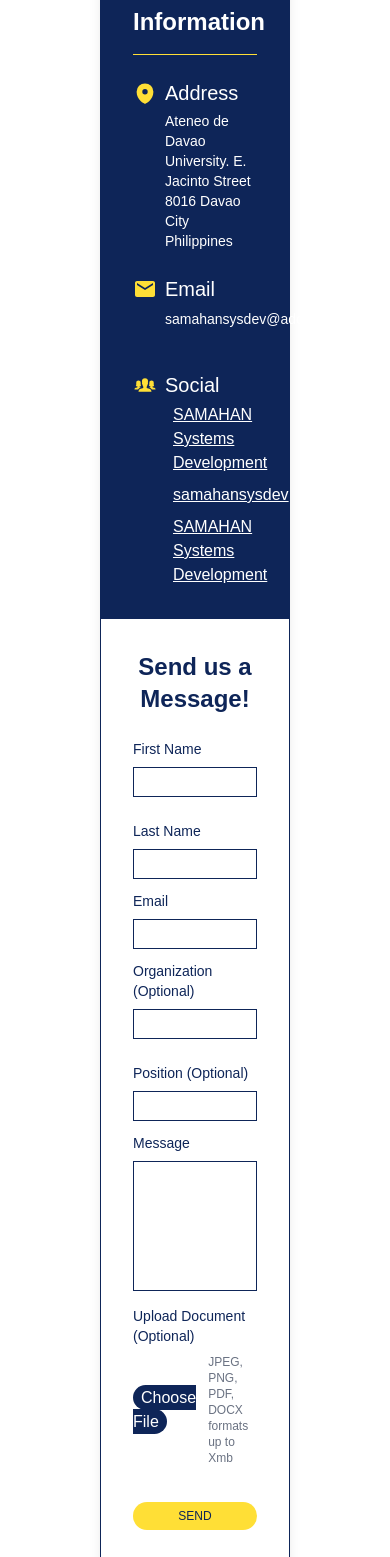
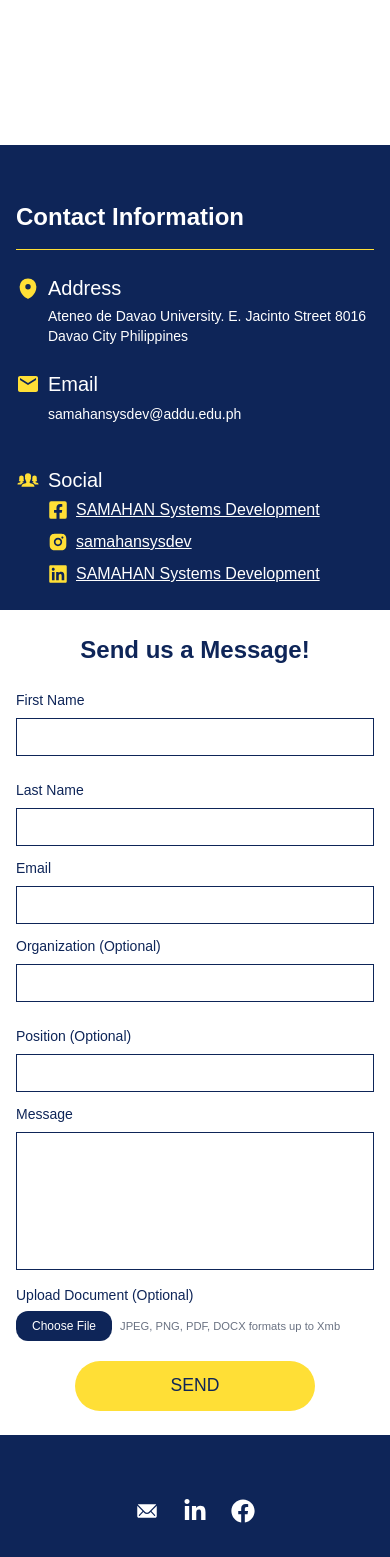
Before and after one commit to SAMAHAN-Systems-Development/sysdev-website-frontend, a Next.js app: page /contact-us in a window 390 px wide. Shown: the part 443-2000 px from the top of the page. Built offline with nearby package versions, Linux system fonts and the light colour scheme.

Commit message:
fix: responsiveness

```diff
--- a/src/components/pages/ContactUs.tsx
+++ b/src/components/pages/ContactUs.tsx
@@ -1,6 +1,6 @@
 "use client";
 
-import React, { useState } from "react";
+import React, { useState, useEffect } from "react";
 import Button from "../ui/Button";
 import { MdEmail } from "react-icons/md";
 import { FaFacebookSquare, FaLinkedin } from "react-icons/fa";
@@ -32,21 +32,25 @@
     // Submission logic will be added later
   };
 
+  useEffect(() => {
+    // Any client-side dynamic content can be handled here
+  }, []);
+
   return (
-    <div className="contact-us-form container mx-auto px-25 py-13 max-w-7xl min-h-[300px] ">
-      <h1 className="text-4xl font-bold text-center mb-4 text-[var(--color-blue3)] ">
+    <div className="contact-us-form w-full max-w-full min-h-[300px] mx-0 px-0 py-0 pt-8 md:pt-8 md:container md:mx-auto md:px-8 md:py-8 md:max-w-7xl">
+      <h1 className="text-4xl font-bold text-center mt-40 mb-5 md:mt-4 md:mb-4 text-[var(--color-blue3)]">
         COLLABORATE WITH <span className="text-[var(--color-yellow2)]">US</span>
       </h1>
-      <p className="text-lg text-center mb-8 text-[var(--color-blue3)] ">
+      <p className="text-lg text-center mb-40 md:mb-15 lg:mb-15 text-[var(--color-blue3)]">
         Collaborate with our Developer for your next project.
       </p>
 
-      <div className="border border---color-blue3 rounded-xl shadow-lg border-[var(--color-blue3)]">
+      <div className="w-full border-0 md:border border-[var(--color-blue3)] rounded-none md:rounded-xl">
         <div className="grid grid-cols-1 md:grid-cols-[0.7fr_1fr] gap-0">
           {/* Left Side: Contact Information */}
-          <div className="bg-[var(--color-blue3)] text-white p-8 rounded-t-xl md:rounded-l-xl md:rounded-tr-none">
-            <div>
-              <h2 className="text-2xl font-semibold mt-10 mb-4">Contact Information</h2>
+          <div className="bg-[var(--color-blue3)] text-white p-0 rounded-none md:p-8 md:rounded-l-xl md:rounded-tr-none">
+            <div className="px-4 py-6 md:px-0 md:py-0">
+              <h2 className="text-2xl font-semibold mt-8 mb-4">Contact Information</h2>
               <div className="border-t border-[var(--color-yellow2)] mb-6"></div>
               <div className="space-y-6">
                 {/* Address */}
@@ -87,7 +91,7 @@
                       rel="noopener noreferrer"
                       className="flex items-center gap-2 text-base underline hover:text-[var(--color-yellow3)]"
                     >
-                  <FaFacebookSquare className="text-[var(--color-yellow2)] text-1xl " />
+                      <FaFacebookSquare className="text-[var(--color-yellow2)] text-xl" />
                       SAMAHAN Systems Development
                     </a>
                     <a
@@ -96,7 +100,7 @@
                       rel="noopener noreferrer"
                       className="flex items-center gap-2 text-base underline hover:text-[var(--color-yellow3)]"
                     >
-                  <RiInstagramFill className="text-[var(--color-yellow2)] text-1.5xl" />
+                      <RiInstagramFill className="text-[var(--color-yellow2)] text-xl" />
                       samahansysdev
                     </a>
                     <a
@@ -105,7 +109,7 @@
                       rel="noopener noreferrer"
                       className="flex items-center gap-2 text-base underline hover:text-[var(--color-yellow3)]"
                     >
-                  <FaLinkedin className="text-[var(--color-yellow2)] text-1xl" />
+                      <FaLinkedin className="text-[var(--color-yellow2)] text-xl" />
                       SAMAHAN Systems Development
                     </a>
                   </div>
@@ -115,7 +119,8 @@
           </div>
 
           {/* Right Side: Form Section */}
-          <div className="bg-white p-8 rounded-b-xl md:rounded-r-xl md:rounded-bl-none">
+          <div className="bg-white p-0 rounded-none md:p-8 md:rounded-r-xl md:rounded-bl-none">
+            <div className="px-4 py-6 md:px-0 md:py-0">
               <h2 className="text-2xl font-semibold mb-6 text-[var(--color-blue3)] text-center">
                 Send us a Message!
               </h2>
@@ -131,7 +136,7 @@
                       id="first-name"
                       name="first-name"
                       required
-                  className="w-full p-1 text-sm text-[var(--color-blue3)] border border---color-blue3 focus:outline-none focus:ring-2 focus:ring-[var(--color-blue2)]"
+                      className="w-full p-2 text-sm text-[var(--color-blue3)] border border-[var(--color-blue3)] focus:outline-none focus:ring-2 focus:ring-[var(--color-blue2)]"
                     />
                   </div>
                   <div>
@@ -143,7 +148,7 @@
                       id="last-name"
                       name="last-name"
                       required
-                  className="w-full p-1 text-sm text-[var(--color-blue3)] border border---color-blue3 focus:outline-none focus:ring-2 focus:ring-[var(--color-blue2)]"
+                      className="w-full p-2 text-sm text-[var(--color-blue3)] border border-[var(--color-blue3)] focus:outline-none focus:ring-2 focus:ring-[var(--color-blue2)]"
                     />
                   </div>
                 </div>
@@ -157,39 +162,37 @@
                     id="email"
                     name="email"
                     required
-                className="w-full p-1 text-sm text-[var(--color-blue3)] border border---color-blue3 focus:outline-none focus:ring-2 focus:ring-[var(--color-blue2) ]"
+                    className="w-full p-2 text-sm text-[var(--color-blue3)] border border-[var(--color-blue3)] focus:outline-none focus:ring-2 focus:ring-[var(--color-blue2)]"
                   />
                 </div>
                 {/* Name Inputs: 2 columns */}
                 <div className="grid grid-cols-1 md:grid-cols-2 gap-6 mb-3">
                   <div>
-                <label htmlFor="first-name" className="block text-sm font-medium mb-2 text-[var(--color-blue3)]">
+                    <label htmlFor="organization" className="block text-sm font-medium mb-2 text-[var(--color-blue3)]">
                       Organization (Optional)
                     </label>
                     <input
                       type="text"
-                  id="first-name"
-                  name="first-name"
-
-                  className="w-full p-1 text-sm text-[var(--color-blue3)] border border---color-blue3 focus:outline-none focus:ring-2 focus:ring-[var(--color-blue2)]"
+                      id="organization"
+                      name="organization"
+                      className="w-full p-2 text-sm text-[var(--color-blue3)] border border-[var(--color-blue3)] focus:outline-none focus:ring-2 focus:ring-[var(--color-blue2)]"
                     />
                   </div>
                   <div>
-                <label htmlFor="last-name" className="block text-sm font-medium mb-2 text-[var(--color-blue3)]">
+                    <label htmlFor="position" className="block text-sm font-medium mb-2 text-[var(--color-blue3)]">
                       Position (Optional)
                     </label>
                     <input
                       type="text"
-                  id="last-name"
-                  name="last-name"
-
-                  className="w-full p-1 text-sm text-[var(--color-blue3)] border border---color-blue3 focus:outline-none focus:ring-2 focus:ring-[var(--color-blue2)]"
+                      id="position"
+                      name="position"
+                      className="w-full p-2 text-sm text-[var(--color-blue3)] border border-[var(--color-blue3)] focus:outline-none focus:ring-2 focus:ring-[var(--color-blue2)]"
                     />
                   </div>
                 </div>
 
                 {/* Message: full width */}
-            <div className="mb-2"> {/* Reduced margin */}
+                <div className="mb-2">
                   <label htmlFor="message" className="block text-sm font-medium mb-2 text-[var(--color-blue3)]">
                     Message
                   </label>
@@ -200,7 +203,7 @@
                     value={message}
                     onChange={(e) => setMessage(e.target.value)}
                     required
-              className="w-full p-1 border border---color-blue3 bg-white text-[var(--color-blue3)] focus:ring-2 focus:ring-[var(--color-blue2)] resize-none overflow-y-auto"
+                    className="w-full p-2 border border-[var(--color-blue3)] bg-white text-[var(--color-blue3)] focus:ring-2 focus:ring-[var(--color-blue2)] resize-none overflow-y-auto"
                     style={{
                       minHeight: "90px",
                       maxHeight: "180px",
@@ -210,48 +213,44 @@
                 </div>
 
                 {/* File Upload: full width */}
-            <div className="mb-6"> {/* Reduced margin */}
+                <div className="mb-6">
                   <label htmlFor="file-upload" className="block text-sm font-medium mb-2 text-[var(--color-blue3)]">
                     Upload Document (Optional)
                   </label>
-              <div className="flex items-center gap-3 mt-2">
-                <div className="relative">
+                  <div className="flex items-center gap-3 mt-2 w-full">
+                    <div className="relative w-full sm:w-auto">
                       <input
                         id="file-upload"
                         type="file"
                         multiple
                         accept="image/*, .pdf, .docx"
                         onChange={handleFileChange}
-                    className="absolute left-0 top-0 w-full h-full opacity-0 cursor-pointer hidden"
-                    style={{ width: '100%', height: '100%' }}
+                        className="absolute left-0 top-0 w-full h-full opacity-0 cursor-pointer"
                       />
                       <label
                         htmlFor="file-upload"
-                    className="cursor-pointer bg-[var(--color-blue3)] text-white rounded-full px-2 py-1 transition hover:bg-[var(--color-blue2)]"
+                        className="cursor-pointer bg-[var(--color-blue3)] text-white rounded-xl sm:rounded-full px-4 py-2 transition-all hover:bg-[var(--color-blue2)] w-full sm:w-auto text-xs sm:text-sm md:text-xs lg:text-lg"
                       >
                         Choose File
                       </label>
-                </div>
-                <span className="text-xs text-gray-500">
+                      <span className="text-gray-500 ml-2 text-[0.7rem] sm:text-xs md:text-sm lg:text-base">
                         JPEG, PNG, PDF, DOCX formats up to Xmb
                       </span>
+                    </div>
                   </div>
                   {isFileOverLimit && (
                     <p className="text-red-500 mt-2">You can only upload up to 5 files.</p>
                   )}
                 </div>
 
-
                 {/* File Thumbnails */}
                 {files.length > 0 && (
                   <div className="mb-6">
                     <div
-                  className="flex items-end space-x-3 overflow-x-auto overflow-y-hidden whitespace-nowrap pb-2"
+                      className="flex items-end space-x-3 overflow-x-auto overflow-y-hidden whitespace-nowrap pb-2 w-full md:max-w-[50%]"
                       style={{
-
                         scrollbarColor: "#22336c #e5e7eb",
-                    maxWidth: "50%", // Ensures it doesn't overflow the form
-                    minHeight: "90px", // Adjust height as needed
+                        minHeight: "90px",
                       }}
                     >
                       {files.map((file, idx) => (
@@ -260,6 +259,8 @@
                             <Image
                               src={URL.createObjectURL(file)}
                               alt={file.name}
+                              width={64}
+                              height={64}
                               className="w-16 h-16 object-cover"
                             />
                           ) : (
@@ -276,19 +277,25 @@
                   </div>
                 )}
 
+                {/* Submit Button */}
 
-            {/* Submit Button */}
-            <div className="flex justify-end items-center h-13">
+               <div className="flex justify-center sm:justify-center md:justify-end items-center">
                   <Button
                     variant="yellow"
                     size="normal"
                     type="submit"
-                className="w-40"
+                    className="w-60"
+                    style={{ height: '50px', fontSize: '1.1rem' }} // fontSize: 1.25rem is text-lg
                   >
                     SEND
                   </Button>
                 </div>
+
+
+
+
               </form>
+            </div>
           </div>
         </div>
       </div>
```
Lines whose indentation alone changed are shown as unchanged.
